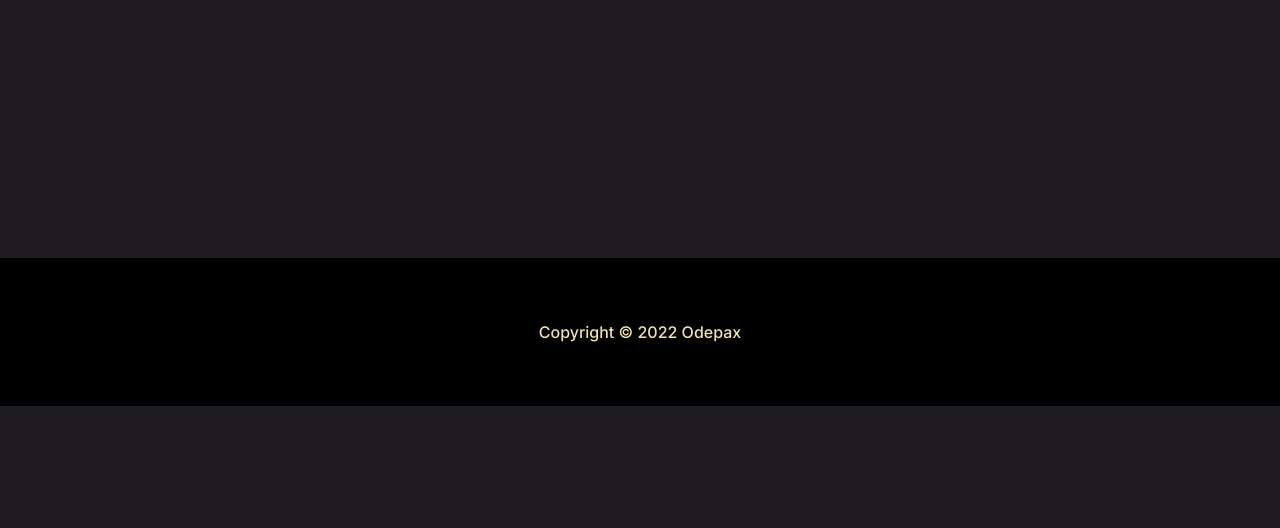
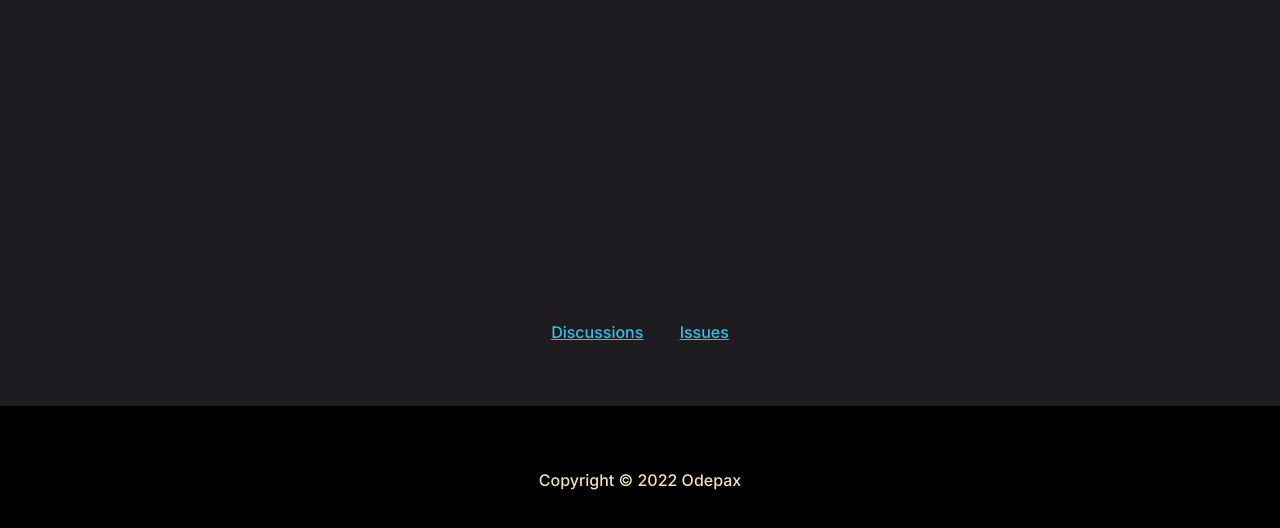
Before and after one commit to Odepax/uy, a plain HTML site: page docs/index.html in a window 1280 px wide. Shown: the part 542-1070 px from the top of the page. Before the commit the page ends 948 px from the top, so only its background shows below. Drawn offline with Linux system fonts and the light colour scheme.

Commit message:
Updated website assets

```diff
--- a/docs/index.html
+++ b/docs/index.html
@@ -26,9 +26,9 @@
 				--BACKGROUND: #1f1c21;
 				--FOREGROUND: #f0e0b2;
 				--SHADOW: #000000;
-				--LIME: #95ea1c;
-				--TEAL: #60d48b;
-				--BLUE: #32bfea;
+				--ACCENT-1: #95ea1c;
+				--ACCENT-2: #60d48b;
+				--ACCENT-3: #32bfea;
 			}
 			* {
 				margin: 0;
@@ -69,6 +69,18 @@
 				font-size: 24px;
 				font-weight: 300;
 			}
+			nav {
+				padding: 64px;
+				text-align: center;
+			}
+			a {
+				display: inline-block;
+				padding: 0 16px;
+				color: var(--ACCENT-3);
+			}
+			a:hover, a:focus {
+				color: var(--ACCENT-1);
+			}
 		</style>
 	</head>
 	<body>
@@ -79,6 +91,10 @@
 				<strong>Not just another .NET UI toolkit: this one is hopeless, and is advertized as being the wrong choice in any use case.</strong>
 			</p>
 		</header>
+		<nav>
+			<a href="https://github.com/Odepax/uy/discussions">Discussions</a>
+			<a href="https://github.com/Odepax/uy/issues">Issues</a>
+		</nav>
 		<footer>
 			<p>
 				Copyright &copy; 2022 Odepax
```
Also changed, not shown: 1 other file.
